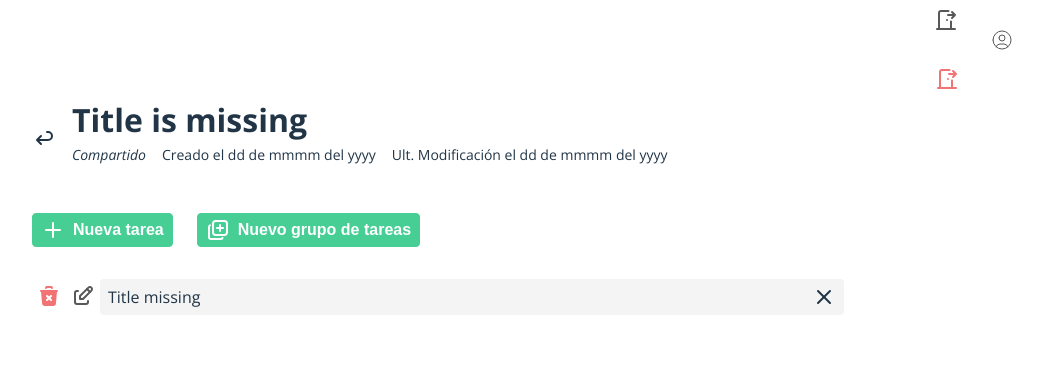
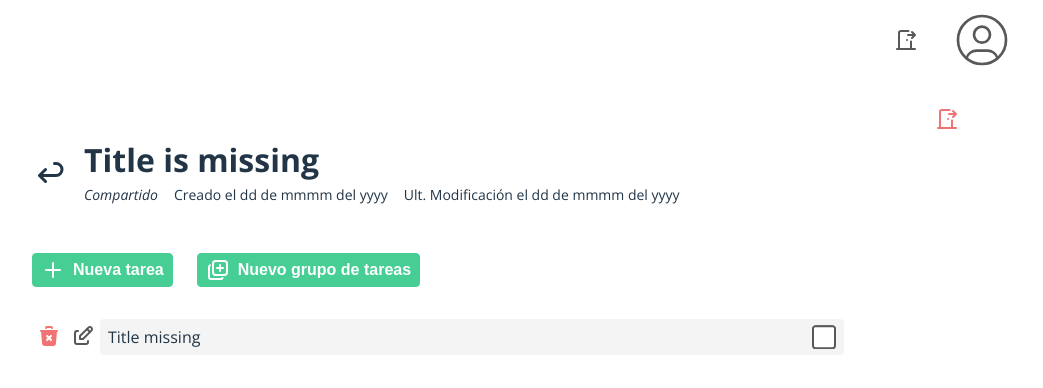
Before and after one commit to stariluz/uach-se-checklists-webapp, a React (Vite) app: page /0 in a window 1280 px wide. Shown: the top 388 px of the page, without its empty margins (202-1245 px from the left). Built offline with nearby package versions, Linux system fonts and the light colour scheme.

Commit message:
#22 Checkbox button complete in interaction

```diff
--- a/src/components/Buttons/Button.css
+++ b/src/components/Buttons/Button.css
@@ -80,3 +80,7 @@
     --border: var(--ssltc-btn-gosth-bg);
     --color: var(--ssltc-btn-danger-bg);
 }
+.btn.btn-ghost:active{
+    filter: brightness(0.9);
+    transform: scale(0.9);
+}
--- a/src/components/Checkbox/Checkbox.module.css
+++ b/src/components/Checkbox/Checkbox.module.css
@@ -19,4 +19,19 @@
 
 .checkbox-icon {
     vertical-align: bottom;
+    background-color: white;
+    border-radius: 4px;
 }
+
+.checkbox-icon .unchecked {
+    color: var(--ssltc-btn-secondary-text);
+}
+
+.checkbox-icon .checked {
+    color: var(--ssltc-btn-primary-bg);
+}
+
+.checkbox-icon .disabled {
+    color: var(--ssltc-btn-secondary-text);
+    background-color: var(--ssltc-btn-secondary-bg);
+}
--- a/src/components/Checkbox/Checkbox.tsx
+++ b/src/components/Checkbox/Checkbox.tsx
@@ -1,35 +1,49 @@
 import { useState } from 'react';
 import styles from './Checkbox.module.css'
-import IconCheck from '../Icons/IconCheck';
-import IconX from '../Icons/IconX';
+import { IconLockSquare, IconSquare, IconSquareCheck } from '../Icons';
 
 interface Props {
-    label?: string;
     onChange?: (checked: boolean) => void;
     checked?: boolean;
+    disabled?: boolean;
 }
 
 const Checkbox = (props: Props) => {
     const [isChecked, setIsChecked] = useState<boolean>(props.checked ?? false);
 
     const handleCheckboxChange = () => {
+        if (props.disabled) return;
+
         const newCheckedState = !isChecked;
         setIsChecked(newCheckedState);
         if (props.onChange) props.onChange(newCheckedState);
     };
 
     return (
-        <div className={`${styles['checkbox-container']}`}>
+        <div className={`${styles['checkbox-container']
+            } ${props.disabled ? styles['checkbox-disabled'] : ''
+            }`}>
             <label className={`${styles['checkbox-label']}`}>
                 <input
                     type="checkbox"
                     checked={isChecked}
                     onChange={handleCheckboxChange}
                     className={`${styles['checkbox-input']}`}
+                    disabled={props.disabled}
                 />
 
                 <div className={`${styles['checkbox-icon']}`}>
-                    {isChecked ? <IconCheck /> : <IconX />}
+                    {isChecked ?
+                        <IconSquareCheck
+                            className={`${styles['checked']
+                                } ${props.disabled ? styles['disabled'] : ''
+                                }`}
+                        /> :
+                        props.disabled ?
+                            <IconLockSquare className={`${styles['disabled']}`} />
+                            :
+                            <IconSquare className={`${styles['unchecked']}`} />
+                    }
                 </div>
             </label>
         </div>
--- /dev/null
+++ b/src/components/Icons/IconCheckbox.tsx
@@ -0,0 +1,15 @@
+import BaseIcon from "./BaseIcon";
+import IIconProps from "./IIconProps";
+
+const IconCheckbox = (props: IIconProps) => {
+    return (
+        <BaseIcon className={props.boxClassName}>
+            <svg xmlns="http://www.w3.org/2000/svg" width="24" height="24" viewBox="0 0 24 24" fill="none" stroke="currentColor" strokeWidth="2" strokeLinecap="round" strokeLinejoin="round" className={`${props.className} icon icon-tabler icons-tabler-outline icon-tabler-checkbox`}>
+                <path stroke="none" d="M0 0h24v24H0z" fill="none" />
+                <path d="M9 11l3 3l8 -8" />
+                <path d="M20 12v6a2 2 0 0 1 -2 2h-12a2 2 0 0 1 -2 -2v-12a2 2 0 0 1 2 -2h9" />
+            </svg>
+        </BaseIcon >
+    );
+}
+export default IconCheckbox;
--- /dev/null
+++ b/src/components/Icons/IconLockSquare.tsx
@@ -0,0 +1,25 @@
+import BaseIcon from "./BaseIcon";
+import IIconProps from "./IIconProps";
+
+const IconLockSquare = (props: IIconProps) => {
+    return (
+        <BaseIcon className={props.boxClassName}>
+            <svg xmlns="http://www.w3.org/2000/svg" width="24" height="24" viewBox="0 0 24 24" fill="none" stroke="currentColor" strokeWidth="2" strokeLinecap="round" strokeLinejoin="round" className={`${props.className} icon icon-tabler icons-tabler-outline icon-tabler-lock-square`}>
+                <g clip-path="url(#clip0_110_2113)">
+                    <rect y="0.186157" width="24" height="24" rx="4" />
+                    <path d="M1 3.6306C1 2.98229 1.25754 2.36054 1.71596 1.90212C2.17438 1.4437 2.79614 1.18616 3.44444 1.18616H20.5556C21.2039 1.18616 21.8256 1.4437 22.284 1.90212C22.7425 2.36054 23 2.98229 23 3.6306V20.7417C23 21.39 22.7425 22.0118 22.284 22.4702C21.8256 22.9286 21.2039 23.1862 20.5556 23.1862H3.44444C2.79614 23.1862 2.17438 22.9286 1.71596 22.4702C1.25754 22.0118 1 21.39 1 20.7417V3.6306Z" />
+                    <path d="M7 12.5862C7 12.2149 7.1317 11.8588 7.36612 11.5962C7.60054 11.3337 7.91848 11.1862 8.25 11.1862H15.75C16.0815 11.1862 16.3995 11.3337 16.6339 11.5962C16.8683 11.8588 17 12.2149 17 12.5862V16.7862C17 17.1575 16.8683 17.5136 16.6339 17.7761C16.3995 18.0387 16.0815 18.1862 15.75 18.1862H8.25C7.91848 18.1862 7.60054 18.0387 7.36612 17.7761C7.1317 17.5136 7 17.1575 7 16.7862V12.5862Z" />
+                    <path d="M9 11.1862V8.68616C9 8.02312 9.31607 7.38723 9.87868 6.91839C10.4413 6.44955 11.2044 6.18616 12 6.18616C12.7956 6.18616 13.5587 6.44955 14.1213 6.91839C14.6839 7.38723 15 8.02312 15 8.68616V11.1862" />
+                    <path d="M1 3.93616C1 3.20681 1.28973 2.50734 1.80546 1.99161C2.32118 1.47589 3.02065 1.18616 3.75 1.18616H20.25C20.9793 1.18616 21.6788 1.47589 22.1945 1.99161C22.7103 2.50734 23 3.20681 23 3.93616V20.4362C23 21.1655 22.7103 21.865 22.1945 22.3807C21.6788 22.8964 20.9793 23.1862 20.25 23.1862H3.75C3.02065 23.1862 2.32118 22.8964 1.80546 22.3807C1.28973 21.865 1 21.1655 1 20.4362V3.93616Z" />
+                </g>
+                <defs>
+                    <clipPath id="clip0_110_2113">
+                        <rect y="0.186157" width="24" height="24" rx="4" />
+                    </clipPath>
+                </defs>
+            </svg>
+
+        </BaseIcon >
+    );
+}
+export default IconLockSquare;
--- /dev/null
+++ b/src/components/Icons/IconSquare.tsx
@@ -0,0 +1,27 @@
+import BaseIcon from "./BaseIcon";
+import IIconProps from "./IIconProps";
+
+const IconSquare = (props: IIconProps) => {
+    return (
+        <BaseIcon className={props.boxClassName}>
+            {/* <svg xmlns="http://www.w3.org/2000/svg" width="24" height="24" viewBox="0 0 24 24" fill="none" stroke="currentColor" strokeWidth="2" strokeLinecap="round" strokeLinejoin="round" className={`icon icon-tabler icons-tabler-outline icon-tabler-square ${props.className}`}>
+                <path stroke="none" d="M0 0h24v24H0z" fill="none" />
+                <path d="M3 3m0 2a2 2 0 0 1 2 -2h14a2 2 0 0 1 2 2v14a2 2 0 0 1 -2 2h-14a2 2 0 0 1 -2 -2z" />
+            </svg> */}
+
+            <svg xmlns="http://www.w3.org/2000/svg" width="24" height="24" viewBox="0 0 24 24" fill="none" stroke="currentColor" strokeWidth="2" strokeLinecap="round" strokeLinejoin="round" className={`icon icon-tabler icons-tabler-outline icon-tabler-square ${props.className}`}>
+                <g clip-path="url(#clip0_70_544)">
+                    <rect y="0.186157" width="24" height="24" rx="4" />
+                    <path d="M1 3.6306C1 2.98229 1.25754 2.36054 1.71596 1.90212C2.17438 1.4437 2.79614 1.18616 3.44444 1.18616H20.5556C21.2039 1.18616 21.8256 1.4437 22.284 1.90212C22.7425 2.36054 23 2.98229 23 3.6306V20.7417C23 21.39 22.7425 22.0118 22.284 22.4702C21.8256 22.9286 21.2039 23.1862 20.5556 23.1862H3.44444C2.79614 23.1862 2.17438 22.9286 1.71596 22.4702C1.25754 22.0118 1 21.39 1 20.7417V3.6306Z" />
+                </g>
+                <defs>
+                    <clipPath id="clip0_70_544">
+                        <rect y="0.186157" width="24" height="24" rx="4" />
+                    </clipPath>
+                </defs>
+            </svg>
+
+        </BaseIcon >
+    );
+}
+export default IconSquare;
--- /dev/null
+++ b/src/components/Icons/IconSquareCheck.tsx
@@ -0,0 +1,28 @@
+import BaseIcon from "./BaseIcon";
+import IIconProps from "./IIconProps";
+
+const IconSquareCheck = (props: IIconProps) => {
+    return (
+        <BaseIcon className={props.boxClassName}>
+            {/* <svg xmlns="http://www.w3.org/2000/svg" width="24" height="24" viewBox="0 0 24 24" fill="none" stroke="currentColor" strokeWidth="2" strokeLinecap="round" strokeLinejoin="round" className={`${props.className} icon icon-tabler icons-tabler-outline icon-tabler-square-check`}>
+                <path stroke="none" d="M0 0h24v24H0z" fill="none" />
+                <path d="M3 3m0 2a2 2 0 0 1 2 -2h14a2 2 0 0 1 2 2v14a2 2 0 0 1 -2 2h-14a2 2 0 0 1 -2 -2z" />
+                <path d="M9 12l2 2l4 -4" />
+            </svg> */}
+            <svg xmlns="http://www.w3.org/2000/svg" width="24" height="24" viewBox="0 0 24 24" fill="none" stroke="currentColor" strokeWidth="2" strokeLinecap="round" strokeLinejoin="round" className={`${props.className} icon icon-tabler icons-tabler-outline icon-tabler-square-check`}>
+                <g clip-path="url(#clip0_110_2113)">
+                    <rect y="0.186157" width="24" height="24" rx="4" />
+                    <path d="M1 3.6306C1 2.98229 1.25754 2.36054 1.71596 1.90212C2.17438 1.4437 2.79614 1.18616 3.44444 1.18616H20.5556C21.2039 1.18616 21.8256 1.4437 22.284 1.90212C22.7425 2.36054 23 2.98229 23 3.6306V20.7417C23 21.39 22.7425 22.0118 22.284 22.4702C21.8256 22.9286 21.2039 23.1862 20.5556 23.1862H3.44444C2.79614 23.1862 2.17438 22.9286 1.71596 22.4702C1.25754 22.0118 1 21.39 1 20.7417V3.6306Z"/>
+                    <path d="M8 11.6862L10.6667 14.1862L16 9.18616" stroke="auto" />
+                </g>
+                <defs>
+                    <clipPath id="clip0_110_2113">
+                        <rect y="0.186157" width="24" height="24" rx="4" />
+                    </clipPath>
+                </defs>
+            </svg>
+
+        </BaseIcon >
+    );
+}
+export default IconSquareCheck;
--- a/src/components/Icons/IconX.tsx
+++ b/src/components/Icons/IconX.tsx
@@ -3,8 +3,8 @@ import IIconProps from "./IIconProps";
 
 const IconX = (props: IIconProps) => {
     return (
-        <BaseIcon className={props.className}>
-            <svg xmlns="http://www.w3.org/2000/svg" width="24" height="24" viewBox="0 0 24 24" fill="none" stroke="currentColor" strokeWidth="2" strokeLinecap="round" strokeLinejoin="round" className="icon icon-tabler icons-tabler-outline icon-tabler-x">
+        <BaseIcon className={props.boxClassName}>
+            <svg xmlns="http://www.w3.org/2000/svg" width="24" height="24" viewBox="0 0 24 24" fill="none" stroke="currentColor" strokeWidth="2" strokeLinecap="round" strokeLinejoin="round" className={`icon icon-tabler icons-tabler-outline icon-tabler-x ${props.className}`}>
                 <path stroke="none" d="M0 0h24v24H0z" fill="none" />
                 <path d="M18 6l-12 12" />
                 <path d="M6 6l12 12" />
--- a/src/components/Icons/Icons.css
+++ b/src/components/Icons/Icons.css
@@ -1,6 +1,6 @@
 .icon-box {
-    width: 1.5rem;
-    height: 1.5rem;
+    width: fit-content;
+    height: fit-content;
     margin: 0;
     display: flex;
 }
```
Also changed, not shown: src/components/Icons/index.ts (+9 -1 lines).
